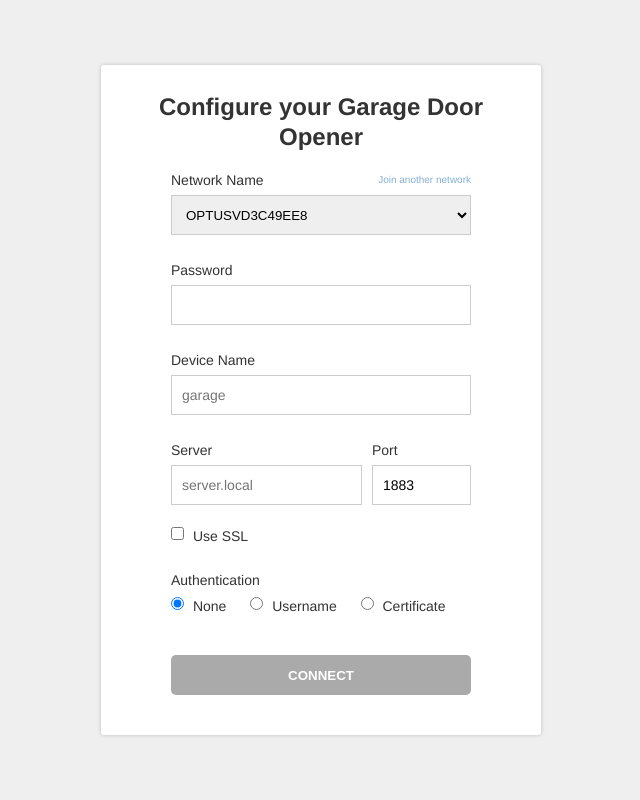
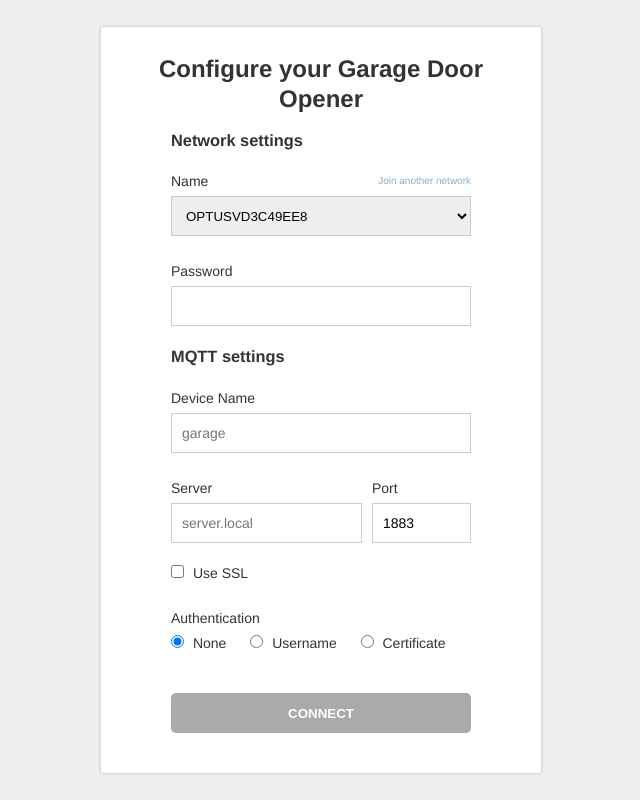
Before and after one commit to madpilot/GarageDoorOpenerWeb, a website: page index.html in a window 1280 px wide. Shown: the whole page, without its empty margins (319-959 px from the left). Drawn offline with Linux system fonts and the light colour scheme.

Commit message:
Adding some titles

```diff
--- a/index.html
+++ b/index.html
@@ -16,9 +16,10 @@
 
       <form action="post" method="/save" id="form">
         <section id="network">
+          <h3>Network settings</h3>
           <div id="ssid-wrapper">
 						<label for="ssid" class="label">
-              Network Name
+              Name
               <span class="inline-error hidden" id="ssid-error"></span>
               <a href="#" id="manual-network" class="scan">Join another network</a><a href="#" id="scan-network" class="scan hidden">Scan for networks</a>
             </label>
@@ -49,6 +50,7 @@
         </section>
 
         <section id="mqtt">
+          <h3>MQTT settings</h3>
           <div id="mqttDeviceName-wrapper">
             <label for="mqttServer" class="label">
               Device Name
```
